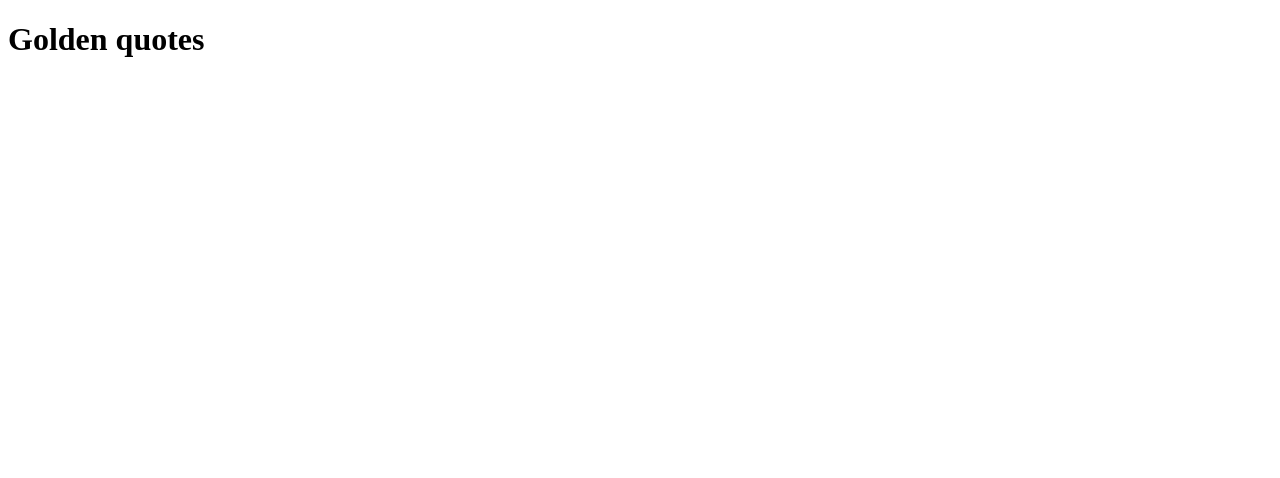
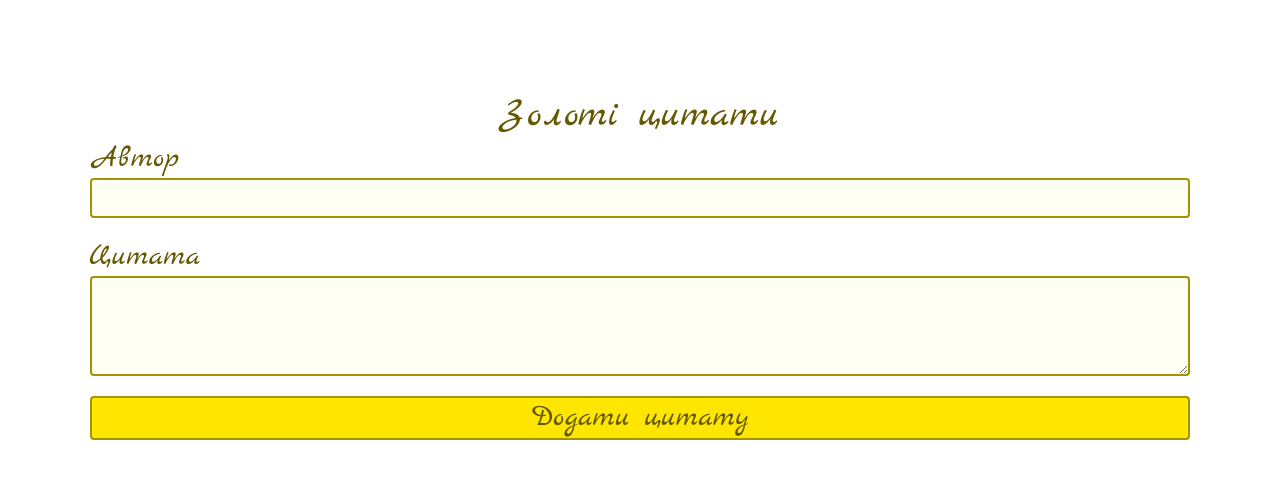
Before and after one commit to ChaosGuru/golden-quotes, a Vue app in the folder app/: page / in a window 1280 px wide. Shown: the top 478 px of the page. Built offline with nearby package versions, Linux system fonts and the light colour scheme; no server answers; the database is empty.

Commit message:
form for adding and button for deleting quotes

```diff
--- a/app/public/index.html
+++ b/app/public/index.html
@@ -5,6 +5,7 @@
     <meta http-equiv="X-UA-Compatible" content="IE=edge">
     <meta name="viewport" content="width=device-width,initial-scale=1.0">
     <link rel="icon" href="<%= BASE_URL %>favicon.ico">
+    <link rel="stylesheet" href="https://fonts.googleapis.com/css?family=Marck%20Script">
     <title><%= htmlWebpackPlugin.options.title %></title>
   </head>
   <body>
--- a/app/src/App.vue
+++ b/app/src/App.vue
@@ -1,16 +1,24 @@
 <template>
   <div id="app">
-    <h1>Golden quotes</h1>
+    <h1 id="title">Золоті цитати</h1>
+    <quote-form @add:quote="addQuote"></quote-form>
+    <quote-table
+      v-bind:quotes="quotes"
+      @remove:quote="removeQuote">
+    </quote-table>
   </div>
 </template>
 
 <script>
 import { database } from './main.js'
+import QuoteTable from './components/QuoteTable.vue'
+import QuoteForm from './components/QuoteForm.vue'
 
 export default {
   name: 'App',
   components: {
-
+    QuoteTable,
+    QuoteForm,
   },
   data() {
     return {
@@ -23,27 +31,64 @@ export default {
   methods: {
     async getQuotes() {
       let quotesRef = database.ref('quotes');
-      quotesRef.once('value', (snapshot) => {
-        snapshot.forEach((childSnap) => {
-          this.quotes.push(childSnap.val());
-        });
+      quotesRef.on('child_added', (snapshot) => {
+        let quote = snapshot.val();
+        quote['key'] = snapshot.key;
+        this.quotes.push(quote);
+      });
+      quotesRef.on('child_removed', (snapshot) => {
+        let quoteKey = snapshot.key;
+        console.log(quoteKey);
+        this.quotes = this.quotes.filter(quote => quote.key != quoteKey);
       });
     },
-    async postQuote() {
-
+    async addQuote(quote) {
+      let quotesRef = database.ref('quotes');
+      let newQuoteRef = quotesRef.push();
+      newQuoteRef.set(quote);
     },
-    // async testPostQuote() {
-    //   let quotesRef = database.ref('quotes');
-    //   quotesRef.push().set({
-    //     "name": "Spider",
-    //     "text": "I love spiders",
-    //     "date": "30.05.2021"
-    //   });
-    // }
+    async removeQuote(quoteKey) {
+      database.ref('quotes/' + quoteKey).remove();
+    }
   },
 }
 </script>
 
 <style>
+html {
+  font-size: 62.5%;
+}
+body {
+  margin: 0;
+  padding: 7vw;
 
+  font-family: 'Marck Script', 'Roboto';
+  font-size: 2rem;
+  /* color: #A49300; */
+  color: #645801;
+}
+p {
+  margin: 0;
+}
+button {
+  background: #FFE600;
+  border: 2px solid #A49300;
+  border-radius: 4px;
+  box-sizing: border-box;
+  cursor: pointer;
+  font-family: 'Marck Script', 'Roboto';
+  font-size: 2rem;
+  color: #645801;
+}
+button:hover {
+  background-color: #645801;
+  border-color: #FFE600;
+  color: #FFE600;
+}
+#title {
+  margin: 0;
+  text-align: center;
+  font-size: 4rem;
+  font-weight: normal;
+}
 </style>
--- /dev/null
+++ b/app/src/components/QuoteForm.vue
@@ -0,0 +1,79 @@
+<template>
+  <div id="quote-form">
+    <form v-on:submit.prevent="submitQuote">
+      <label for="author">Автор</label>
+      <input
+        type="text"
+        name="author"
+        id="author"
+        v-model="quote.author">
+      <label for="text">Цитата</label>
+      <textarea
+        name="text"
+        id="text"
+        v-model="quote.text">
+      </textarea>
+      <button type="submit">Додати цитату</button>
+    </form>
+  </div>
+</template>
+
+<script>
+export default {
+  name: "quote-form",
+  data() {
+    return {
+      quote: {
+        author: '',
+        text: '',
+        date: null,
+      },
+      succes: false,
+      error: false,
+    }
+  },
+  methods: {
+    submitQuote() {
+      const today = new Date();
+      const date = today.getDate()+'.'+(today.getMonth()+1)+'.'+today.getFullYear();
+      this.quote.date = date;
+
+      this.$emit('add:quote', this.quote);
+    }
+  },
+  computed: {
+
+  }
+}
+</script>
+
+<style scoped>
+form {
+  display: flex;
+  flex-direction: column;
+}
+
+label {
+  font-size: 3rem;
+}
+
+input, textarea {
+  margin-bottom: 20px;
+  color: #A49300;
+  font-size: 2rem;
+  height: 4rem;
+  background-color: #FFFEF2;
+  border: 2px solid #A49300;
+  outline: transparent;
+  border-radius: 4px;
+  box-sizing: border-box;
+}
+
+textarea {
+  height: 10rem;
+}
+
+button {
+  font-size: 3rem;
+}
+</style>
--- /dev/null
+++ b/app/src/components/QuoteTable.vue
@@ -0,0 +1,64 @@
+<template>
+  <div id="quote-table">
+    <div class="quote" v-for="quote in quotes" v-bind:key="quote.key">
+      <div v-if="editIndex !== quote.key">
+        <p class="quote-text">{{ quote.text }}</p>
+        <p class="quote-info">{{ quote.author }} / {{ quote.date }}</p>
+        <button type="button">Edit</button>
+        <button
+          type="button"
+          class="delete-button"
+          v-on:click="$emit('remove:quote', quote.key)">
+        Delete</button>
+      </div>
+      <div v-else>
+        <input type="text">
+        <input type="text">
+        <button type="button">Save</button>
+        <button type="button" class="cancel-button">Cancel</button>
+      </div>
+    </div>
+  </div>
+</template>
+
+<script>
+export default {
+  name: 'quote-table',
+  data() {
+    return {
+      editIndex: null,
+      editData: null,
+    }
+  },
+  props: {
+    quotes: Array,
+  },
+  methods: {
+
+  }
+}
+</script>
+
+<style scoped>
+.quote {
+  margin-top: 20px;
+  padding: 10px;
+  font-size: 2.5rem;
+  background: #FFFEF2;
+  box-sizing: border-box;
+  border-radius: 4px;
+  border: 1px solid;
+  border-image: linear-gradient(10deg, #FFE600 10%, rgba(255, 230, 0, 0) 50%);
+  border-image-slice: 1;
+}
+.quote button {
+  width: 7rem;
+  margin-right: 1rem;
+}
+.quote-text::after, .quote-text::before {
+  content: '"';
+}
+.quote-info {
+  text-align: right;
+}
+</style>
```
Also changed, not shown: 1 other file (tests, documents, lock files or other folders).
